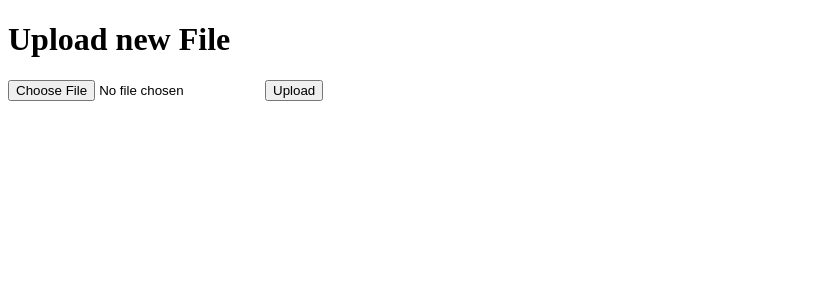
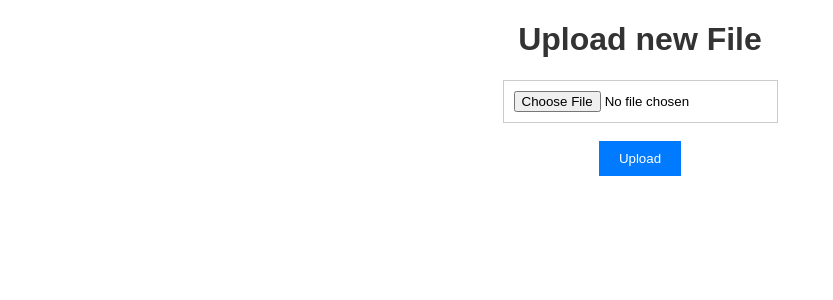
Before and after one commit to Journalwere/DeHack2023, a Flask app: page / in a window 1280 px wide. Shown: the top 300 px of the page, without its empty margins (0-833 px from the left). Run offline with Flask 3, Linux system fonts and the light colour scheme.

Commit message:
css added

```diff
--- a/app.py
+++ b/app.py
@@ -11,6 +11,25 @@ model = keras.models.load_model("keras_model.h5", compile=False)
 
 # Load the labels
 class_names = open("labels.txt", "r").readlines()
+
+# Load the calorie information
+calorie_data = {
+    "cookies": 150,
+    "noodles": 200,
+    "oatmeal": 150,
+    "rice": 130,
+    "toast": 100,
+    "cabbage": 25,
+    "strawberry": 50,
+    "banana": 105,
+    "cauliflower": 25,
+    "cucumber": 15,
+    "shrimp": 100,
+    "fish": 100,
+    "chicken breast": 150,
+    "egg": 78,
+    "sweet sour pork": 300,
+}
 
 app = Flask(__name__)
 
@@ -50,23 +69,25 @@ def upload_file():
         import os
         os.remove('uploaded_file.jpg')
 
-        # Print prediction and confidence score
-        print("Class:", class_name[2:], end="")
-        print("Confidence Score:", confidence_score)
+        print("Class Name from Model:", class_name)
 
-        # Return prediction as response
-        return f"Class: {class_name[2:]}, Confidence Score: {confidence_score}"
+        # Get the food class name (excluding index)
+        food_class = class_name[2:].strip()
+
+        print("Food Class:", food_class)
+        print("Is in calorie_data:", food_class.lower() in calorie_data)
+
+        # Look up the calorie count
+        if food_class.lower() in calorie_data:
+            calorie_count = calorie_data[food_class.lower()]
+        else:
+            calorie_count = "Calorie information not available."
+
+        # Return prediction, confidence score, and calorie information
+        return f"Class: {food_class}, Confidence Score: {confidence_score}, Calories: {calorie_count}"
 
     # Display an HTML form for uploading a file
-    return '''
-    <!doctype html>
-    <title>Upload new File</title>
-    <h1>Upload new File</h1>
-    <form method=post enctype=multipart/form-data>
-      <input type=file name=file>
-      <input type=submit value=Upload>
-    </form>
-    '''
+    return render_template('index.html', title='Upload File')
 
 if __name__ == '__main__':
     app.run(debug=True)
--- /dev/null
+++ b/static/index.css
@@ -0,0 +1,26 @@
+body {
+    font-family: Arial, sans-serif;
+    text-align: center;
+    margin: 20px;
+}
+
+h1 {
+    color: #333;
+}
+
+form {
+    margin-top: 20px;
+}
+
+input[type="file"] {
+    padding: 10px;
+    border: 1px solid #ccc;
+}
+
+input[type="submit"] {
+    padding: 10px 20px;
+    background-color: #007BFF;
+    color: #fff;
+    border: none;
+    cursor: pointer;
+}
--- a/templates/index.html
+++ b/templates/index.html
@@ -1,10 +1,17 @@
 <!DOCTYPE html>
-<html>
+<html lang="en">
 <head>
-    <title>Flask App</title>
-    <link rel="stylesheet" href="{{ url_for('static', filename='css/style.css') }}">
+    <meta charset="UTF-8">
+    <meta name="viewport" content="width=device-width, initial-scale=1.0">
+    <link rel="stylesheet" href="../static/index.css">
+    <title>Upload new File</title>
 </head>
 <body>
-    <h1>Hello, Flask!</h1>
+    <h1>Upload new File</h1>
+    <form method="post" enctype="multipart/form-data">
+        <input type="file" name="file">
+        <br><br>
+        <input type="submit" value="Upload">
+    </form>
 </body>
 </html>
```
